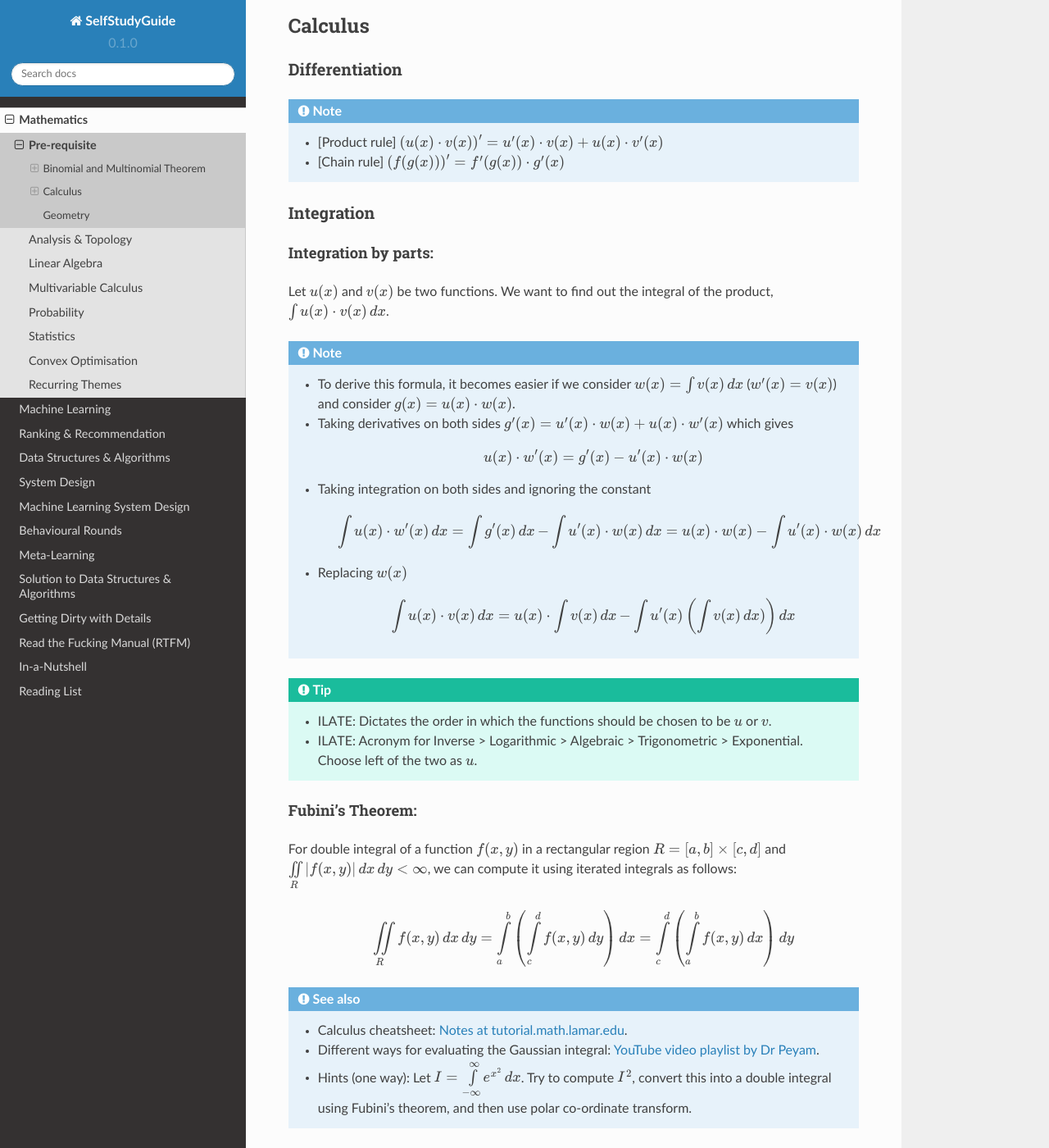
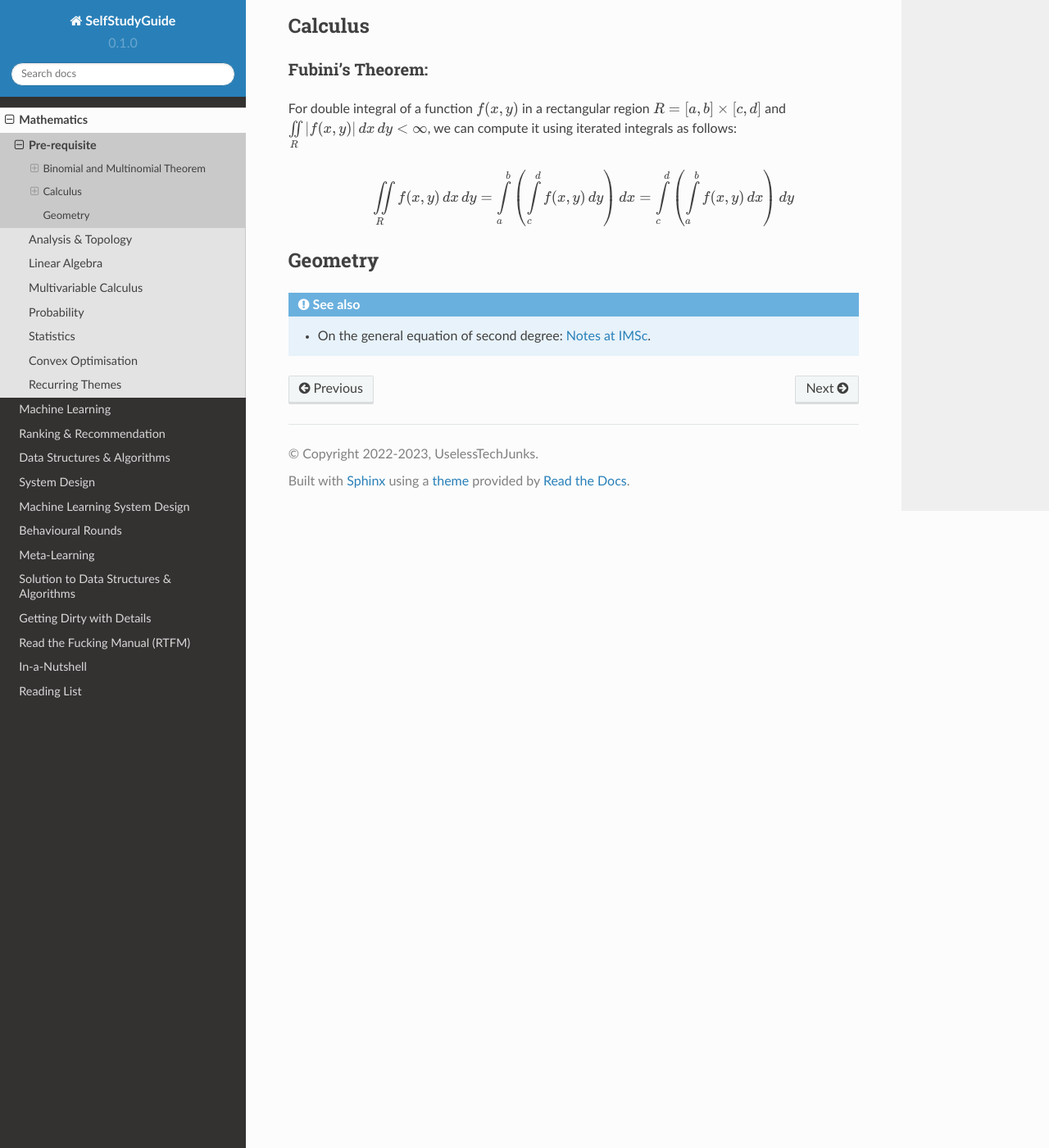
Before and after one commit to uselesstechjunks/leetcode, a Sphinx documentation site: the page built from docs/source/math/prereq.rst, in a window 1280 px wide and 1400 px high, scrolled down 1383 px. Shown: the whole window at 82% size. Built offline with Sphinx 7.4.7 and the Read the Docs theme 2.0.0, drawn with Linux system fonts in a browser that asks for light colours.

Commit message:
Update prereq.rst

```diff
--- a/docs/source/math/prereq.rst
+++ b/docs/source/math/prereq.rst
@@ -41,45 +41,11 @@ Multinomial theorem:
 ***********************************************
 Calculus
 ***********************************************
-Differentiation
+Fubini's Theorem:
 ==============================================
-.. note::
-	* [Product rule] :math:`\left(u(x)\cdot v(x)\right)'=u'(x)\cdot v(x)+u(x)\cdot v'(x)`
-	* [Chain rule] :math:`\left(f(g(x))\right)'=f'(g(x))\cdot g'(x)`
-
-Integration
-==============================================
-Integration by parts:
--------------------------------
-Let :math:`u(x)` and :math:`v(x)` be two functions. We want to find out the integral of the product, :math:`\int u(x)\cdot v(x) \mathop{dx}`.
-
-.. note::
-	* To derive this formula, it becomes easier if we consider :math:`w(x)=\int v(x) \mathop{dx}` (:math:`w'(x)=v(x)`) and consider :math:`g(x)=u(x)\cdot w(x)`.
-	* Taking derivatives on both sides :math:`g'(x)=u'(x)\cdot w(x)+u(x)\cdot w'(x)` which gives
-
-		.. math:: u(x)\cdot w'(x)=g'(x)-u'(x)\cdot w(x)
-	* Taking integration on both sides and ignoring the constant
-
-		.. math:: \int u(x)\cdot w'(x)\mathop{dx}=\int g'(x)\mathop{dx}-\int u'(x)\cdot w(x)\mathop{dx}=u(x)\cdot w(x)-\int u'(x)\cdot w(x)\mathop{dx}
-	* Replacing :math:`w(x)`
-
-		.. math:: \int u(x)\cdot v(x)\mathop{dx}=u(x)\cdot \int v(x)\mathop{dx}-\int u'(x)\left(\int v(x)\mathop{dx}) \right)\mathop{dx}
-
-.. tip::
-	* ILATE: Dictates the order in which the functions should be chosen to be :math:`u` or :math:`v`.
-	* ILATE: Acronym for Inverse > Logarithmic > Algebraic > Trigonometric > Exponential. Choose left of the two as :math:`u`.
-
-Fubini's Theorem:
--------------------------------
 For double integral of a function :math:`f(x,y)` in a rectangular region :math:`R=[a,b]\times [c,d]` and :math:`\iint\limits_{R} \left|f(x,y)\right|\mathop{dx} \mathop{dy}<\infty`, we can compute it using iterated integrals as follows:
 
 	.. math:: \iint\limits_{R} f(x,y)\mathop{dx} \mathop{dy}=\int\limits_a^b \left(\int\limits_c^d f(x,y)\mathop{dy}\right)\mathop{dx}=\int\limits_c^d \left(\int\limits_a^b f(x,y)\mathop{dx}\right)\mathop{dy}
-
-.. seealso::
-	* Calculus cheatsheet: `Notes at tutorial.math.lamar.edu <https://tutorial.math.lamar.edu/pdf/calculus_cheat_sheet_all.pdf>`_.
-	* Different ways for evaluating the Gaussian integral: `YouTube video playlist by Dr Peyam <https://www.youtube.com/watch?v=HcneBkidSDQ&list=PLJb1qAQIrmmCgLyHWMXGZnioRHLqOk2bW>`_.
-
-	* Hints (one way): Let :math:`I=\int\limits_{-\infty}^\infty e^{x^2}\mathop{dx}`. Try to compute :math:`I^2`, convert this into a double integral using Fubini's theorem, and then use polar co-ordinate transform.
 
 ***********************************************
 Geometry
```
